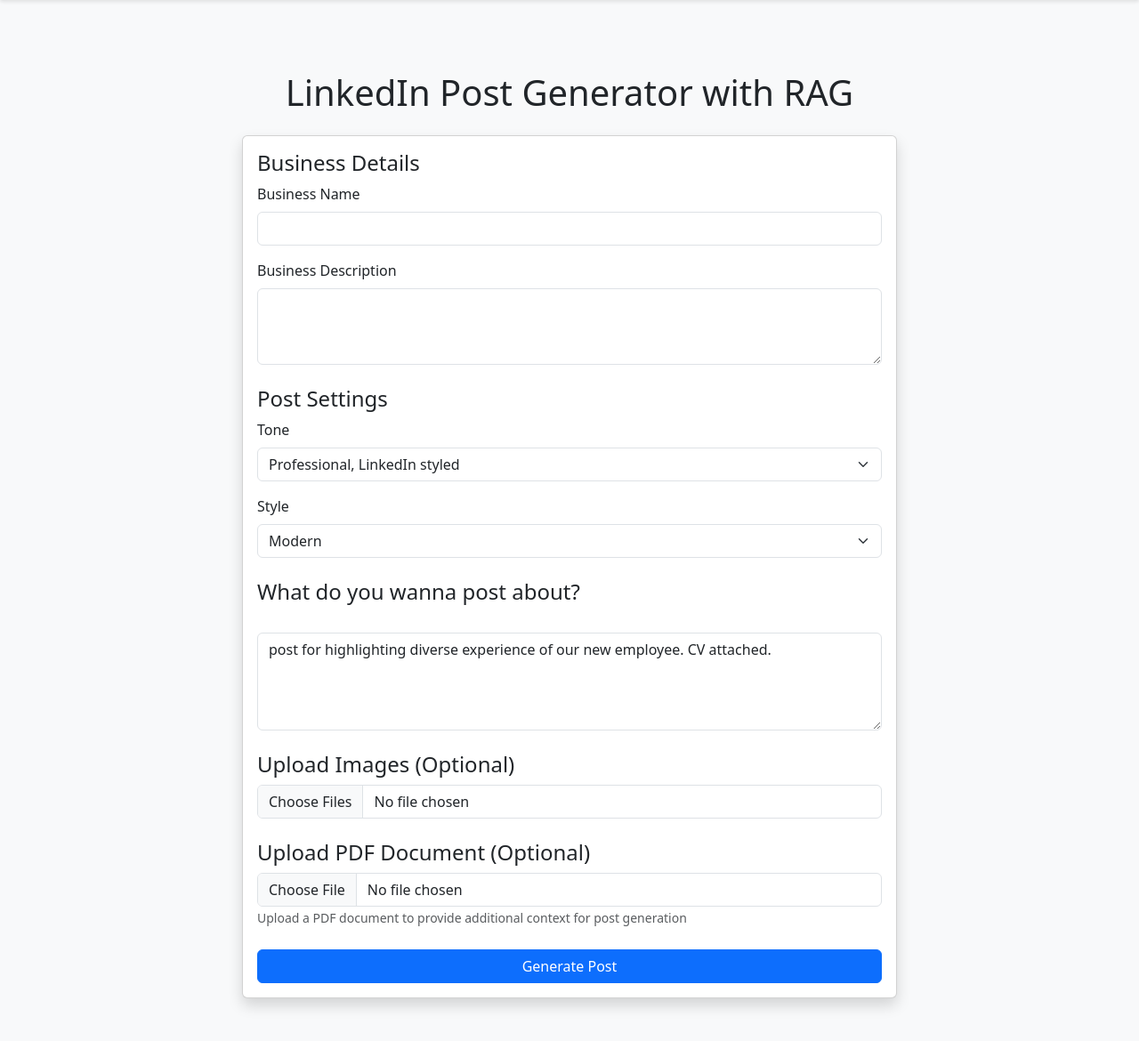
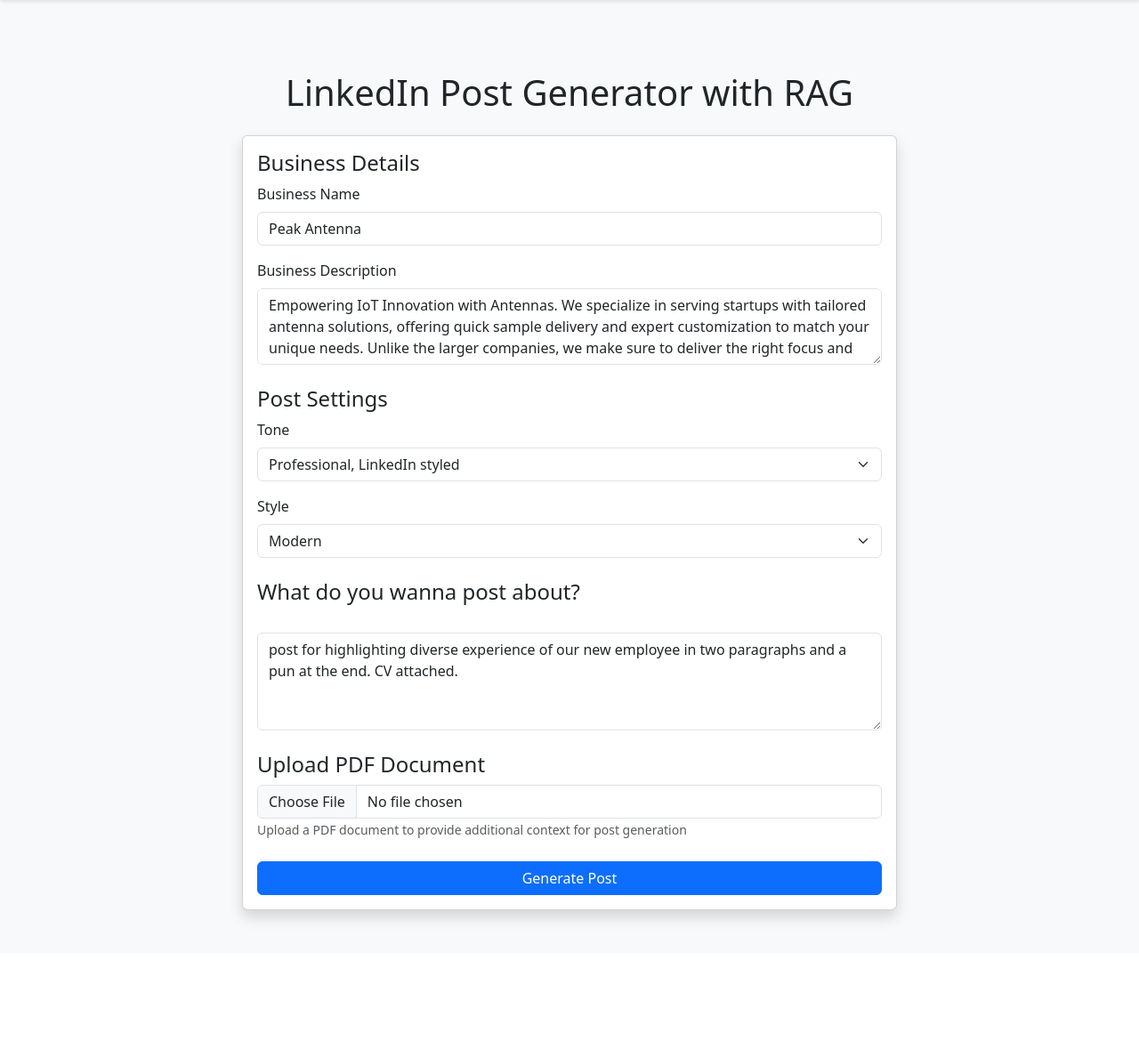
Before and after one commit to umar-farooq-khan/Social-Media-Post-Video-Image-Generator, a Django app: template social_media_generator/generator/templates/generator/custom_prompt.html in a window 1280 px wide. Shown: the part 56-1226 px from the top of the page at 89% size. After the commit the page ends 1095 px from the top, so only its background shows below. Run offline with Django 5.2, Linux system fonts and the light colour scheme; the template is opened without the code that fills it, so the values that code supplies are empty.

Commit message:
rag algo fixed

```diff
--- a/social_media_generator/generator/templates/generator/custom_prompt.html
+++ b/social_media_generator/generator/templates/generator/custom_prompt.html
@@ -73,11 +73,11 @@
                                 <h4>Business Details</h4>
                                 <div class="mb-3">
                                     <label for="businessName" class="form-label">Business Name</label>
-                                    <input type="text" class="form-control" id="businessName" name="businessName" >
+                                    <input type="text" class="form-control" id="businessName" value="Peak Antenna" name="businessName" >
                                 </div>
                                 <div class="mb-3">
                                     <label for="businessDescription" class="form-label">Business Description</label>
-                                    <textarea class="form-control" id="businessDescription" name="businessDescription" rows="3" ></textarea>
+                                    <textarea class="form-control" id="businessDescription" name="businessDescription" rows="3" >Empowering IoT Innovation with Antennas. We specialize in serving startups with tailored antenna solutions, offering quick sample delivery and expert customization to match your unique needs. Unlike the larger companies, we make sure to deliver the right focus and service to ensure your product's wireless success.</textarea>
                                 </div>
                             </div>
 
@@ -112,21 +112,13 @@
                                 <div class="mb-3">
                                     <label for="customPrompt" class="form-label"></label>
                                     <textarea class="form-control" id="customPrompt" name="customPrompt" rows="4"
-                                         placeholder="Enter specific details about what you want in your post. For example: 'Create a post about our new product launch, highlighting its key features and benefits'">post for highlighting diverse experience of our new employee. CV attached. </textarea>
-                                </div>
-                            </div>
-
-                            <!-- Image Upload -->
-                            <div class="mb-4">
-                                <h4>Upload Images (Optional)</h4>
-                                <div class="mb-3">
-                                    <input type="file" class="form-control" id="images" name="images" multiple accept="image/*">
+                                         placeholder="Enter specific details about what you want in your post. For example: 'Create a post about our new product launch, highlighting its key features and benefits">post for highlighting diverse experience of our new employee in two paragraphs and a pun at the end. CV attached. </textarea>
                                 </div>
                             </div>
 
                             <!-- PDF Upload -->
                             <div class="mb-4">
-                                <h4>Upload PDF Document (Optional)</h4>
+                                <h4>Upload PDF Document</h4>
                                 <div class="mb-3">
                                     <input type="file" class="form-control" id="pdf_document" name="pdf_document" accept=".pdf">
                                     <small class="text-muted">Upload a PDF document to provide additional context for post generation</small>
```
Also changed, not shown: social_media_generator/generator/views.py (+4 -4 lines).
